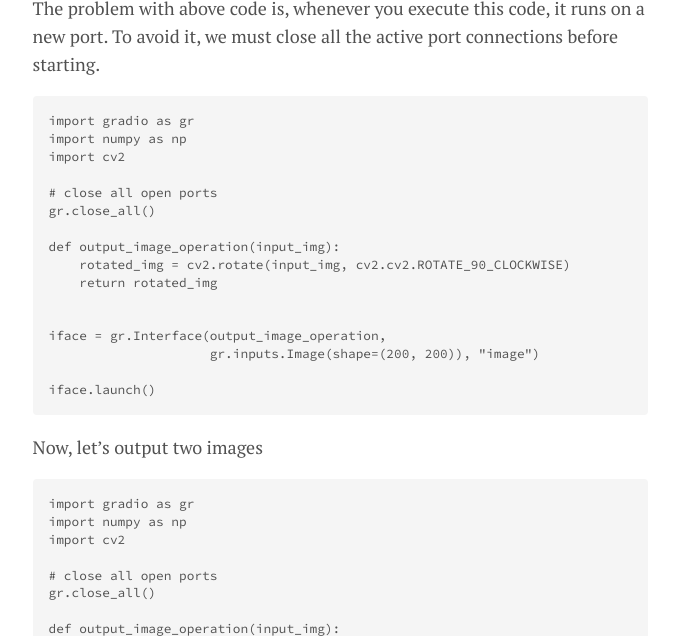
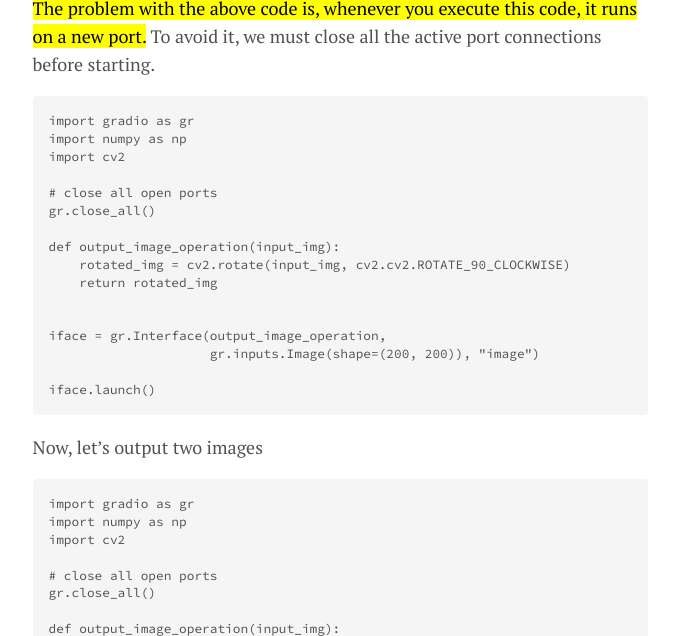
Before and after one commit to karthikziffer/karthikziffer.github.io, a Jekyll site: the page built from _posts/2022-02-01-gradio-tutorial.md, in a window 1280 px wide and 900 px high, scrolled down 920 px, cut to the strip 264-900 px from the top of the window. Shown: the whole strip, without its empty margins (300-975 px from the left). Built offline with Jekyll 4.4.1, drawn with Linux system fonts in a browser that asks for light colours; comment, search, counter and statistics services are not loaded.

Commit message:
added gradio tutorial changes

````diff
--- a/_posts/2022-02-01-gradio-tutorial.md
+++ b/_posts/2022-02-01-gradio-tutorial.md
@@ -38,7 +38,7 @@
 
 ![Capture1.png](https://i.postimg.cc/Hx2LjTQ6/Capture1.png)
 
-The problem with above code is, whenever you execute this code, it runs on a new port. To avoid it, we must close all the active port connections before starting.
+<mark>The problem with the above code is, whenever you execute this code, it runs on a new port.</mark> To avoid it, we must close all the active port connections before starting.
 
 ```
 import gradio as gr
````
